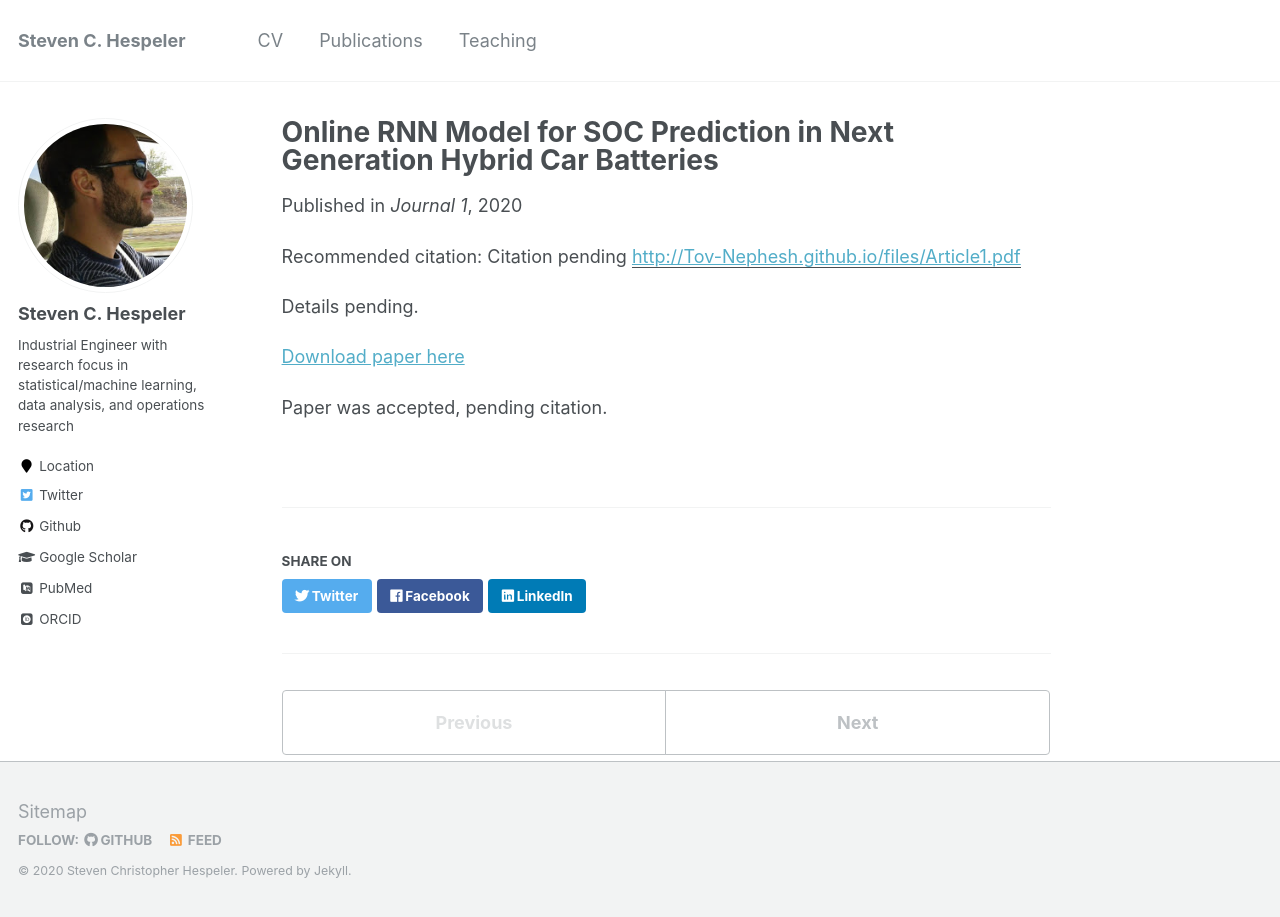
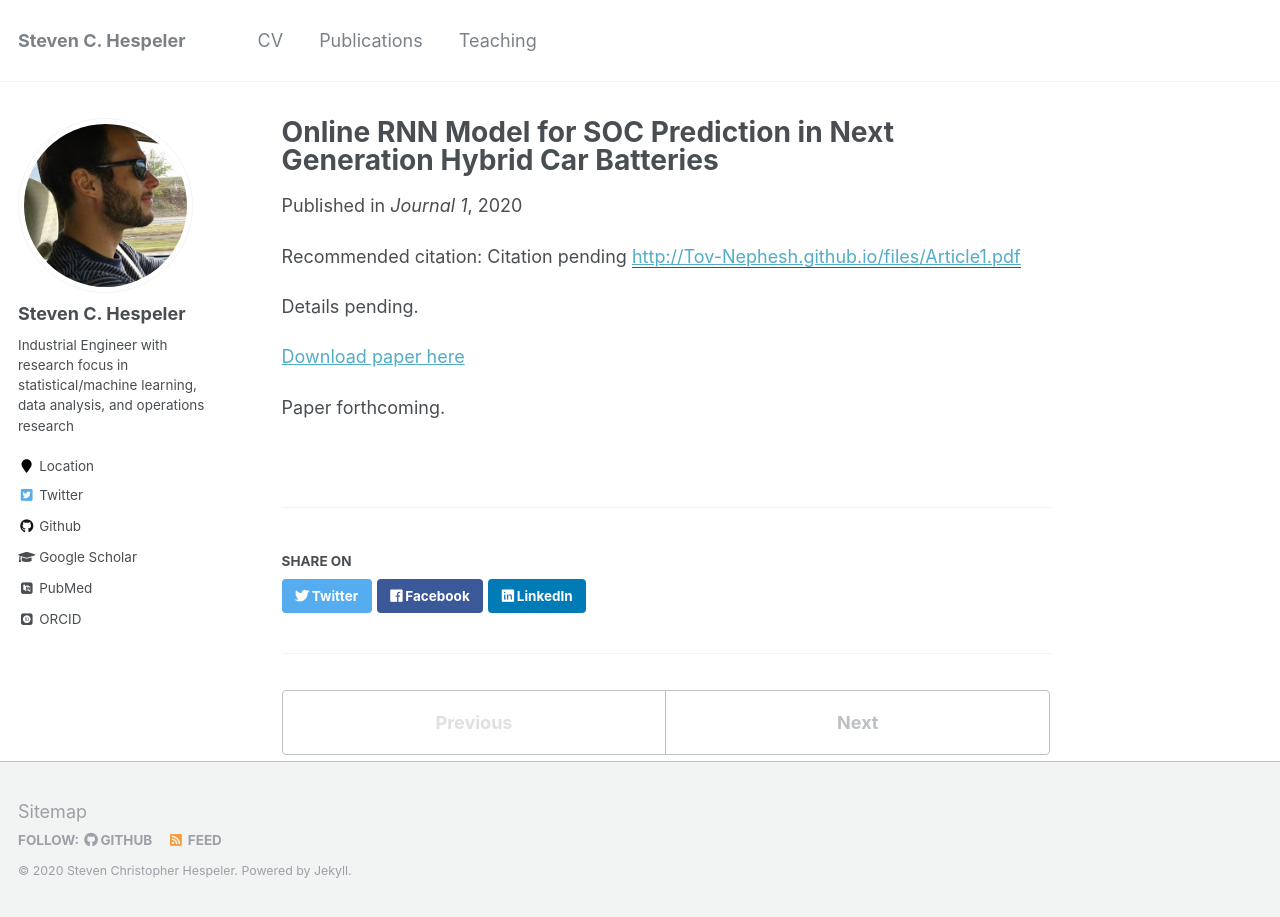
Before and after one commit to Tov-Nephesh/Tov-Nephesh.github.io, a Jekyll site: the page built from _publications/2020-04-01-Online-RNN-Model-for-SOC-Prediction-in-Next-Generation-Hybrid-Car-Batteries.md, in a window 1280 px wide. Built offline with Jekyll 4.4.1, drawn with Linux system fonts in a browser that asks for light colours; some web fonts are replaced.

Commit message:
Update 2020-04-01-Online-RNN-Model-for-SOC-Prediction-in-Next-Generation-Hybrid-Car-Batteries.md

```diff
--- a/_publications/2020-04-01-Online-RNN-Model-for-SOC-Prediction-in-Next-Generation-Hybrid-Car-Batteries.md
+++ b/_publications/2020-04-01-Online-RNN-Model-for-SOC-Prediction-in-Next-Generation-Hybrid-Car-Batteries.md
@@ -12,4 +12,4 @@ Details pending.
 
 [Download paper here](http://Tov-Nephesh.github.io/files/Article1.pdf)
 
-Paper was accepted, pending citation.
+Paper forthcoming.
```
